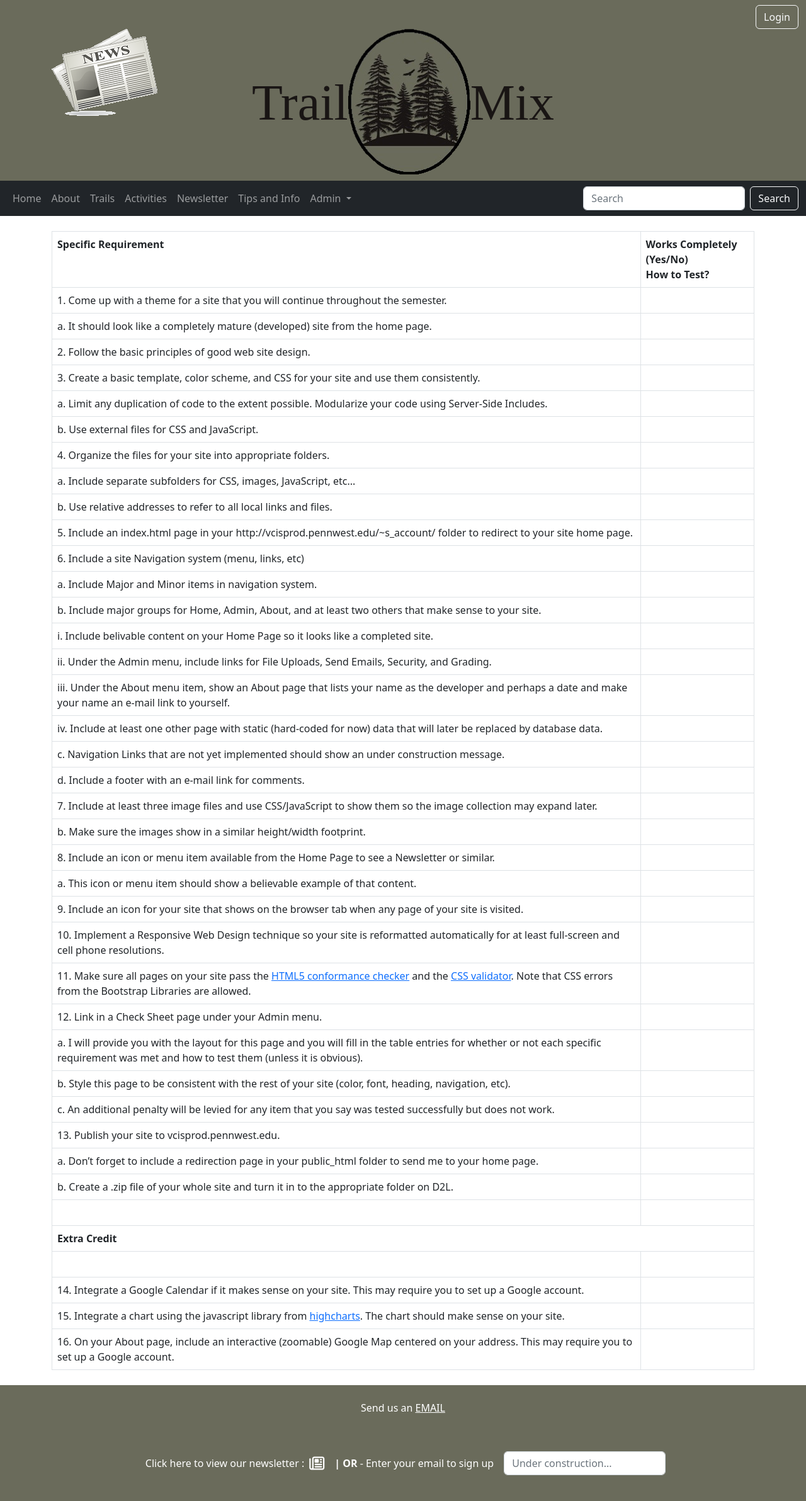
After one commit to c-hankey/TrailMix, a PHP site: page /grading.php in a window 1280 px wide. The commit adds this page. Shown: the whole page at 63% size. Run offline with PHP 8.4, Linux system fonts and the light colour scheme; some libraries are stand-ins or nearby versions.

Commit message:
Add files via upload

```diff
--- a/finalproject/css/style.css
+++ b/finalproject/css/style.css
@@ -15,7 +15,7 @@ h1 {
     width: 25%;
 }
 
-#main, #about {
+#main, #about, #baker, #trails {
     background-color: #FFFFF0;
     padding-top: 40px;
 }
--- /dev/null
+++ b/finalproject/view/grading.php
@@ -0,0 +1,56 @@
+<?php
+require_once '../view/header.php';
+?>
+
+    <section id="grading">
+
+        <div class="container-md my-4">
+            <table width="100%" class="table table-bordered">
+                <tr><th scope="col">Specific Requirement</th><th scope="col">Works Completely (Yes/No)<br />How to Test?</th></tr>
+                <tr><td>1.	Come up with a theme for a site that you will continue throughout the semester.</td><td>&nbsp;</td></tr>
+                <tr><td class="indent1">a.	It should look like a completely mature (developed) site from the home page.</td><td>&nbsp;</td></tr>
+                <tr><td>2.  Follow the basic principles of good web site design.</td><td>&nbsp;</td></tr>
+                <tr><td>3.  Create a basic template, color scheme, and CSS for your site and use them consistently.</td><td>&nbsp;</td></tr>
+                <tr><td class="indent1">a.	Limit any duplication of code to the extent possible.  Modularize your code using Server-Side Includes.</td><td>&nbsp;</td></tr>
+                <tr><td class="indent1">b.	Use external files for CSS and JavaScript.</td><td>&nbsp;</td></tr>
+                <tr><td>4.	Organize the files for your site into appropriate folders.</td><td>&nbsp;</td></tr>
+                <tr><td class="indent1">a.	Include separate subfolders for CSS, images, JavaScript, etc...</td><td>&nbsp;</td></tr>
+                <tr><td class="indent1">b.	Use relative addresses to refer to all local links and files.</td><td>&nbsp;</td></tr>
+                <tr><td>5.	Include an index.html page in your http://vcisprod.pennwest.edu/~s_account/ folder to redirect to your site home page.</td><td>&nbsp;</td></tr>
+                <tr><td>6.	Include a site Navigation system (menu, links, etc)</td><td>&nbsp;</td></tr>
+                <tr><td class="indent1">a.	Include Major and Minor items in navigation system.</td><td>&nbsp;</td></tr>
+                <tr><td class="indent1">b.	Include major groups for Home, Admin, About, and at least two others that make sense to your site.</td><td>&nbsp;</td></tr>
+                <tr><td class="indent2">i.	Include belivable content on your Home Page so it looks like a completed site.</td><td>&nbsp;</td></tr>
+                <tr><td class="indent2">ii.	Under the Admin menu, include links for File Uploads, Send Emails, Security, and Grading.</td><td>&nbsp;</td></tr>
+                <tr><td class="indent2">iii. Under the About menu item, show an About page that lists your name as the developer and perhaps a date and make your name an e-mail link to yourself. </td><td>&nbsp;</td></tr>
+                <tr><td class="indent2">iv.	Include at least one other page with static (hard-coded for now) data that will later be replaced by database data.</td><td>&nbsp;</td></tr>
+                <tr><td class="indent1">c.	Navigation Links that are not yet implemented should show an under construction message.</td><td>&nbsp;</td></tr>
+                <tr><td class="indent1">d.	Include a footer with an e-mail link for comments.</td><td>&nbsp;</td></tr>
+                <tr><td>7.	Include at least three image files and use CSS/JavaScript to show them so the image collection may expand later.</td><td>&nbsp;</td></tr>
+                <tr><td class="indent1">b.	Make sure the images show in a similar height/width footprint.</td><td>&nbsp;</td></tr>
+                <tr><td>8.	Include an icon or menu item available from the Home Page to see a Newsletter or similar.</td><td>&nbsp;</td></tr>
+                <tr><td class="indent1">a.	This icon or menu item should show a believable example of that content.</td><td>&nbsp;</td></tr>
+                <tr><td>9.	Include an icon for your site that shows on the browser tab when any page of your site is visited.</td><td>&nbsp;</td></tr>
+                <tr><td>10.	Implement a Responsive Web Design technique so your site is reformatted automatically for at least full-screen and cell phone resolutions.</td><td>&nbsp;</td></tr>
+                <tr><td>11.	Make sure all pages on your site pass the <a href="https://validator.w3.org/">HTML5 conformance checker</a> and the <a href="https://jigsaw.w3.org/css-validator/">CSS validator</a>. Note that CSS errors from the Bootstrap Libraries are allowed.</td><td>&nbsp;</td></tr>
+                <tr><td>12.	Link in a Check Sheet page under your Admin menu.</td><td>&nbsp;</td></tr>
+                <tr><td class="indent1">a.	I will provide you with the layout for this page and you will fill in the table entries for whether or not each specific requirement was met and how to test them (unless it is obvious).</td><td>&nbsp;</td></tr>
+                <tr><td class="indent1">b.	Style this page to be consistent with the rest of your site (color, font, heading, navigation, etc).</td><td>&nbsp;</td></tr>
+                <tr><td class="indent1">c.	An additional penalty will be levied for any item that you say was tested successfully but does not work.</td><td>&nbsp;</td></tr>
+                <tr><td>13.	Publish your site to vcisprod.pennwest.edu.</td><td>&nbsp;</td></tr>
+                <tr><td class="indent1">a.	Don’t forget to include a redirection page in your public_html folder to send me to your home page.</td><td>&nbsp;</td></tr>
+                <tr><td class="indent1">b.	Create a .zip file of your whole site and turn it in to the appropriate folder on D2L.</td><td>&nbsp;</td></tr>
+                <tr><td></td><td>&nbsp;</td></tr>
+                <tr><th colspan="2">Extra Credit</th></tr>
+                <tr><td></td><td>&nbsp;</td></tr>
+                <tr><td>14.	Integrate a Google Calendar if it makes sense on your site. This may require you to set up a Google account.</td><td>&nbsp;</td></tr>
+                <tr><td>15.	Integrate a chart using the javascript library from <a href="http://www.highcharts.com/">highcharts</a>.  The chart should make sense on your site. </td><td>&nbsp;</td></tr>
+                <tr><td>16.	On your About page, include an interactive (zoomable) Google Map centered on your address. This may require you to set up a Google account.</td><td>&nbsp;</td></tr>
+            </table>
+        </div>
+
+    </section>
+
+<?php
+require_once '../view/footer.php';
+?>
--- a/finalproject/view/header.php
+++ b/finalproject/view/header.php
@@ -15,20 +15,37 @@
 </head>
 <body>
     <div class="container-fluid back-green">
-
         <div class="d-flex justify-content-end align-items-start pt-2">
             <button class="btn btn-outline-light" href="about.html">Login</button>
         </div>
 
-        <div class="d-flex justify-content-center align-items-center">
-            <h1 class="display-1">Trail</h1>
-            <div>
-                <a href="index.php"><img src="../img/pinetreeline.png" alt="Pine Treeline"></a>
-            </div>
-                <h1 class="display-1">Mix</h1>
+        <div class = "container align-items-center">
+            <div class="row">
+            <div class = "col">
+                <a href="../docs/TrailMix.pdf"> <img src = "../img/newspaper.png"></a>
             </div>
 
+            <div class = "col">
+                <div class="d-flex align-items-center">
+                     <h1 class="display-1">Trail</h1>
+                    <div>
+                        <a href="index.php"><img src="../img/pinetreeline.png" alt="Pine Treeline"></a>
+                    </div>
+                    <h1 class="display-1">Mix</h1>
+                </div>
+            </div>
+
+            <div class = "col"></div>
+            </div>
+
+        </div>
     </div>
+
+
+
+
+
+
 <?php
     require_once '../view/navbar.php';
 ?>
--- a/finalproject/view/navbar.php
+++ b/finalproject/view/navbar.php
@@ -35,7 +35,7 @@
                         <li><a class="dropdown-item" href="#">Send Emails</a></li>
                         <li><a class="dropdown-item" href="#">Security</a></li>
                         <li><hr class="dropdown-divider"></li>
-                        <li><a class="dropdown-item" href="#">Grading</a></li>
+                        <li><a class="dropdown-item" href="grading.php">Grading</a></li>
                     </ul>
                 </li>
             </ul>
```
Also changed, not shown: finalproject/view/baker.php (added, +44 -0 lines), finalproject/view/loop.php (added, +9 -0 lines), finalproject/view/trails.php (+17 -19 lines), finalproject/img/bakertrail.jpg (added), finalproject/img/looptrail.jpg (added), finalproject/img/newspaper.png (added), 1 other file.
